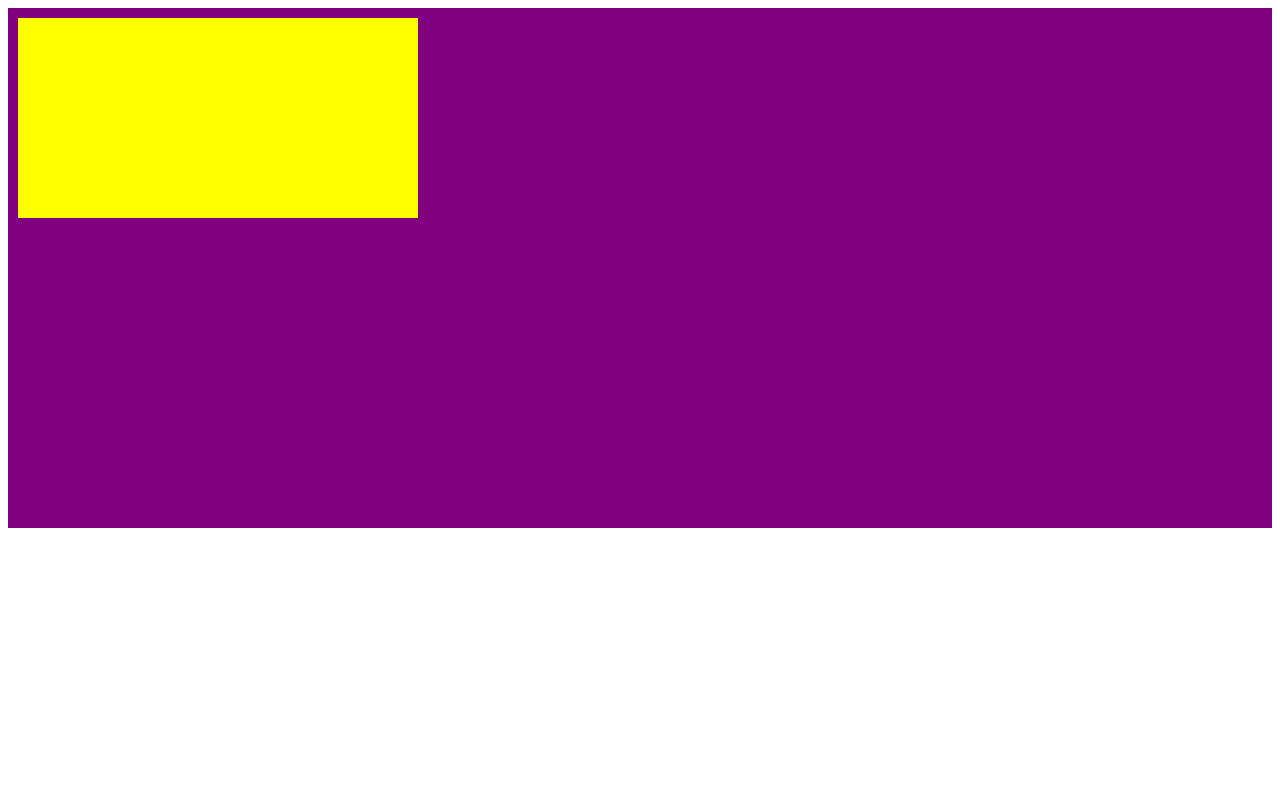
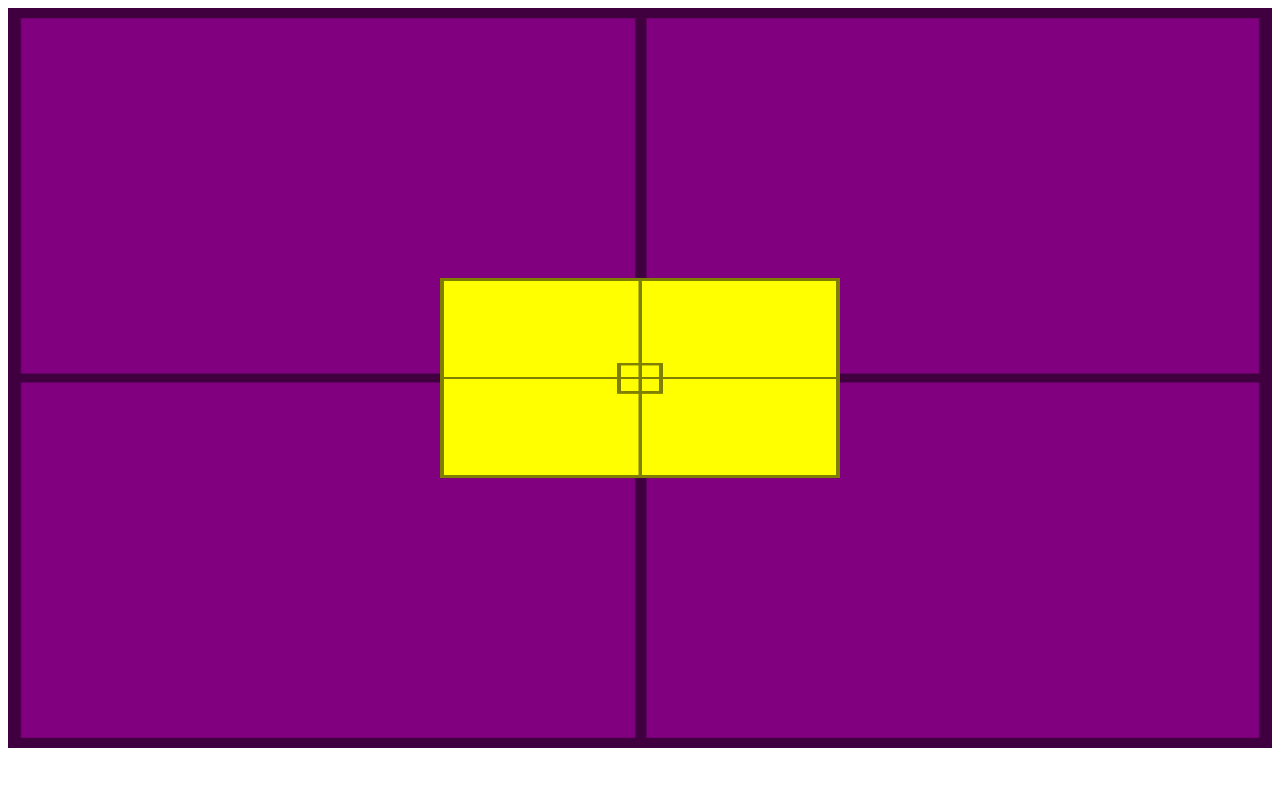
Before and after one commit to Welllingtton/HTML, a plain HTML site: page ex022/fundo007.html in a window 1280 px wide. Drawn offline with Linux system fonts and the light colour scheme.

Commit message:
Inicio do desafio 12

```diff
--- a/ex022/fundo007.html
+++ b/ex022/fundo007.html
@@ -6,16 +6,26 @@
     <title>Alinhamento Vertical</title>
     <style>
         #container {
-            height: 500px;
+            background-image: url('imagens/target001.png');
+            background-size: 100% 100%;
+            position: relative;
+            height: 90vh;
             background-color: purple;
             padding: 10px;
         }
 
         #conteudo {
+            background-image: url('imagens/target001.png');
+            background-size: 100% 100%;
+            position: absolute;
             height: 200px;
             width: 400px;
             background-color: yellow;
 
+            left: 50%;
+            top: 50%;
+
+            transform: translate(-50%, -50%);
         }
     </style>
 </head>
```
Also changed, not shown: Anotações/Comandos CSS.txt, Desafios/d012/cordel-moderno.txt (added), Desafios/d012/imagens/background001.jpg (added), Desafios/d012/imagens/background002.jpg (added).
